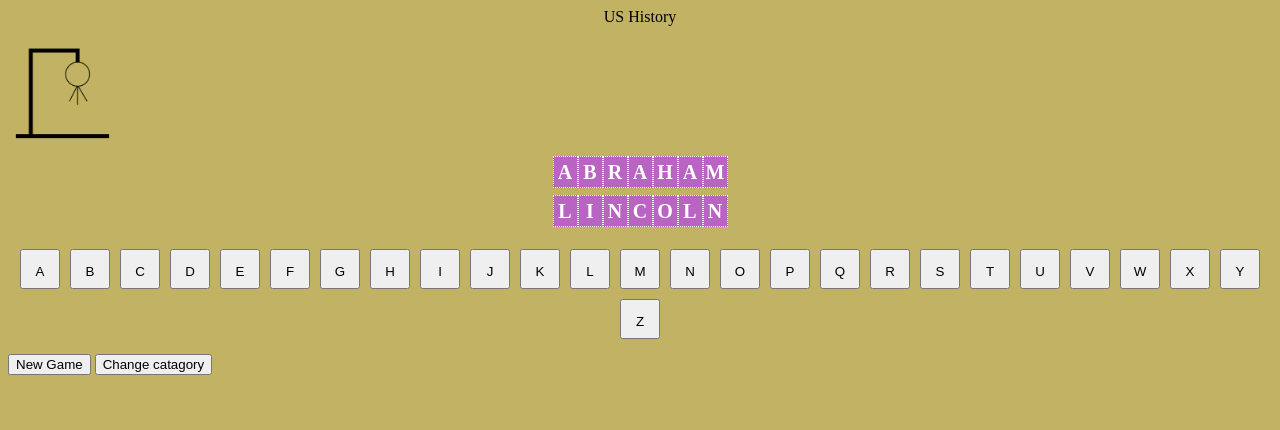
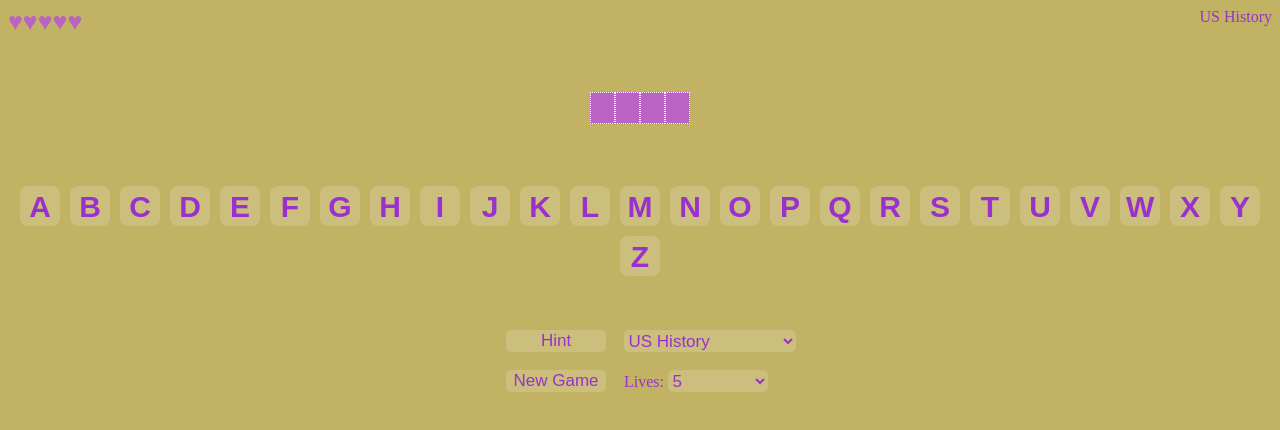
Before and after one commit to dragonflyinmypool/HangmanV2, a Svelte app: page / in a window 1280 px wide. Shown: the top 430 px of the page. Built offline with nearby package versions, Linux system fonts and the light colour scheme.

Commit message:
"Updated several features"

```diff
--- a/src/App.svelte
+++ b/src/App.svelte
@@ -4,37 +4,100 @@
   import Menu from "./lib/Menu.svelte";
   import HangmanAnimation from "./lib/HangmanAnimation.svelte";
   import Keyboard2 from "./lib/Keyboard2.svelte";
+  import item from "./assets/wordList.json";
+
+  // GAME SETUP
+
+  // Current settings
+  let settings = {
+    lives: ["1", "2", "3", "4", "5", "6", "7"],
+    totalLives: "5",
+    catagories: ["Animals", "US History", "Famous Landmarks"],
+    currentCatagory: "US History",
+  };
 
   // Content data
-  let catagories = ["US History", "US Presidents", "Famous landmarks"];
-  let word = "ABRAHAM LINCOLN";
+  let words;
+  let curentTopic;
+  let word;
 
-  // Proccess the word
-  let splitByWord = word.split(" ");
-  let eachWordSplit = splitByWord.map(function (element) {
-    return element.split("");
-  });
+  // Status
+  // possible statuses: play, lost, won
+  let status;
+  // Game variables
+  let pickedLetters = [];
+  let splitByWord;
+  let eachWordSplit;
+  let allLetters;
+  let livesLeft;
 
-  let wordSplit = ["a", "b"];
-  // Keyboard
-  let allLetters = [...Array(26)].map((_, i) =>
-    String.fromCharCode(i + 97).toUpperCase()
-  );
+  function newGame() {
+    status = "play";
+    livesLeft = Number(settings.totalLives);
+    pickedLetters = [];
 
-  let pickedLetters = [];
+    curentTopic = settings.currentCatagory;
+    settings = settings;
 
+    // Pick the word
+    words = item.words;
+    let currentWordList = words[curentTopic];
+    console.log(currentWordList);
+    word = currentWordList[Math.floor(Math.random() * currentWordList.length)];
+
+    word = word.toUpperCase();
+
+    // Proccess the word
+    splitByWord = word.split(" ");
+    eachWordSplit = splitByWord.map((element) => element.split(""));
+
+    // Keyboard
+    allLetters = [...Array(26)].map((_, i) =>
+      String.fromCharCode(i + 97).toUpperCase()
+    );
+  }
+  newGame();
+
+  // GAME PLAY
+  // Handle letter click
   function letterClick(e) {
+    // Update letter list
     pickedLetters.push(e.detail);
     allLetters = allLetters;
+    eachWordSplit = eachWordSplit;
+
+    // Update lives
+    let theLettersSplit = word.split("");
+    livesLeft = theLettersSplit.includes(e.detail) ? livesLeft : livesLeft - 1;
+
+    // Check for game over
+    if (livesLeft < 1) {
+      status = "lost";
+    }
+
+    // // Check for win
+    let lettersWithoutSpaces = word.replace(" ", "").replace(" ", "").split("");
+    let checker = (arr, target) => target.every((v) => arr.includes(v));
+    if (checker(pickedLetters, lettersWithoutSpaces)) {
+      status = "won";
+    }
   }
 </script>
 
 <main>
-  <Prompt>{catagories[0]}</Prompt>
-  <HangmanAnimation />
-  <WordDisplay {eachWordSplit} />
-  <Keyboard2 {allLetters} {pickedLetters} on:letterClick={letterClick} />
-  <Menu />
+  <div id="header">
+    <HangmanAnimation {livesLeft} {status} />
+    <Prompt>{settings.currentCatagory}</Prompt>
+  </div>
+
+  <WordDisplay {eachWordSplit} {pickedLetters} {status} />
+  <Keyboard2
+    {allLetters}
+    {pickedLetters}
+    {status}
+    on:letterClick={letterClick}
+  />
+  <Menu on:newGame={newGame} {settings} />
 </main>
 
 <style>
@@ -44,4 +107,8 @@
     align-items: center;
     row-gap: 15px;
   }
+  #header {
+    display: flex;
+    justify-content: space-between;
+  }
 </style>
--- a/src/app.css
+++ b/src/app.css
@@ -1,4 +1,9 @@
 /* Colors */
+
+body,
+button {
+    color: darkorchid
+}
 
 body {
     background-color: rgb(194, 178, 99);
@@ -9,3 +14,23 @@ body {
     color: white;
     border: dotted 1.5px white;
 }
+
+.livesContainer {
+    color: rgb(185 99 194);
+}
+
+.unpicked {
+    color: rgb(185, 99, 194, .2);
+}
+
+button {
+    border: none;
+    border-radius: 5px;
+    background-color: #ffffff29;
+}
+
+select,
+option {
+    background-color: #ffffff29;
+    color: darkorchid
+}
--- /dev/null
+++ b/src/assets/wordList.json
@@ -0,0 +1,130 @@
+{
+  "words": {
+    "Animals": [
+      "Aardvark",
+      "Alpaca",
+      "Anaconda",
+      "Angelfish",
+      "Ant",
+      "Anteater",
+      "Antelope",
+      "Ape",
+      "Armadillo",
+      "Donkey",
+      "Baboon",
+      "Badger",
+      "Barracuda",
+      "Bat",
+      "Bear",
+      "Beaver",
+      "Bee",
+      "Bird",
+      "Bison",
+      "Boar",
+      "Buffalo",
+      "Butterfly",
+      "Camel",
+      "Canary",
+      "Capuchin",
+      "Caribou",
+      "Cassowary",
+      "Cat",
+      "Caterpillar",
+      "Cattle",
+      "Chamois",
+      "Cheetah",
+      "Chicken",
+      "Chimpanzee",
+      "Chinchilla",
+      "Chipmunk",
+      "Clam",
+      "Cobra",
+      "Cockroach",
+      "Cod",
+      "Condor",
+      "Coral",
+      "Cougar",
+      "Cow",
+      "Coyote",
+      "Crab",
+      "Crane",
+      "Crocodile",
+      "Crow",
+      "Deer",
+      "Dinosaur",
+      "Dog",
+      "Dolphin",
+      "Dove",
+      "Dragonfly",
+      "Duck",
+      "Eagle",
+      "Earthworm",
+      "Eel",
+      "Elephant",
+      "Elk",
+      "Emu",
+      "Falcon",
+      "Ferret",
+      "Fish",
+      "Flamingo",
+      "Fly",
+      "Fox",
+      "Frog",
+      "Gazelle",
+      "Gerbil",
+      "Giraffe",
+      "Gnat",
+      "Gnu",
+      "Goat",
+      "Goldfish",
+      "Gorilla",
+      "Grasshopper",
+      "Grouse",
+      "Guanaco",
+      "Guinea pig",
+      "Gull",
+      "Hamster",
+      "Hare",
+      "Hawk",
+      "Heron",
+      "Herring",
+      "Hornet",
+      "Horse",
+      "Human",
+      "Hummingbird",
+      "Hyena",
+      "Iguana",
+      "Impala",
+      "Insect",
+      "Jaguar",
+      "Jay",
+      "Jellyfish",
+      "Kangaroo",
+      "Kingfisher",
+      "Koala",
+      "Komodo dragon",
+      "Kouprey",
+      "Kudu",
+      "Labrador retriever",
+      "Ladybug",
+      "Lemur",
+      "Leopard",
+      "Lion",
+      "Lizard",
+      "Llama",
+      "Lobster",
+      "Magpie",
+      "Mallard",
+      "Manatee",
+      "Mandrill",
+      "Markhor",
+      "Mastiff",
+      "Mayfly",
+      "Meerkat",
+      "Millipede",
+      "Mink"
+    ],
+    "US History": ["Lincoln", "Bush"],
+    "Famous Landmarks": ["Empire State Building", "London Bridge"]
+  }
+}
--- a/src/lib/HangmanAnimation.svelte
+++ b/src/lib/HangmanAnimation.svelte
@@ -1,7 +1,22 @@
-<img src="./hangmanGraphic.png" alt="background" />
+<script>
+  export let livesLeft;
+  export let status;
+</script>
+
+<div class="livesContainer">
+  {#if status == "play"}
+    {#each Array(livesLeft) as _, index (index)}
+      &#9829;
+    {/each}
+  {:else if status == "lost"}
+    You loose! 😬
+  {:else}
+    You won! 🏆
+  {/if}
+</div>
 
 <style>
-  img {
-    height: 100px;
+  .livesContainer {
+    font-size: 25px;
   }
 </style>
--- a/src/lib/Keyboard2.svelte
+++ b/src/lib/Keyboard2.svelte
@@ -1,13 +1,16 @@
 <script>
   export let allLetters;
   export let pickedLetters;
+  export let status;
 
   import { createEventDispatcher } from "svelte";
   const dispatch = createEventDispatcher();
 
   function disableKeys(letter) {
-    // allLetters = allLetters;
-    return pickedLetters.includes(letter) ? true : false;
+    if (status == "lost" || status == "won") {
+      return true;
+    }
+    return pickedLetters.includes(letter);
   }
 </script>
 
@@ -16,6 +19,7 @@
     <button
       disabled={disableKeys(letter)}
       class="kLetter"
+      class:unpicked={disableKeys(letter)}
       on:click={() => {
         dispatch("letterClick", letter);
       }}
@@ -32,11 +36,19 @@
     gap: 10px;
     justify-content: center;
   }
-
   .kLetter {
     width: 40px;
     height: 40px;
     text-align: center;
     line-height: 40px;
+    font-weight: bold;
+    font-size: 30px;
+  }
+  .unpicked {
+    font-weight: 100;
+  }
+  button {
+    border: none;
+    border-radius: 20%;
   }
 </style>
--- a/src/lib/Menu.svelte
+++ b/src/lib/Menu.svelte
@@ -1,4 +1,53 @@
-<div>
-  <button>New Game</button>
-  <button>Change catagory</button>
+<script>
+  import { createEventDispatcher } from "svelte";
+  import SelectButton from "./SelectButton.svelte";
+  export let settings;
+
+  let dispatch = createEventDispatcher();
+
+  function newGame() {
+    dispatch("newGame");
+  }
+  function changeCatagory(e) {
+    settings.currentCatagory = e.target.value;
+    settings = settings;
+    newGame();
+  }
+
+  function changeLives(e) {
+    settings.totalLives = e.target.value;
+    settings = settings;
+    newGame();
+  }
+</script>
+
+<div id="container">
+  <button>Hint</button>
+  <SelectButton
+    options={settings.catagories}
+    currentOption={settings.currentCatagory}
+    on:change={changeCatagory}
+  />
+  <button on:click={newGame}>New Game</button>
+  <SelectButton
+    options={settings.lives}
+    currentOption={settings.totalLives}
+    on:change={changeLives}>Lives:</SelectButton
+  >
 </div>
+
+<style>
+  #container {
+    min-height: 100px;
+    display: grid;
+    gap: 18px;
+    align-items: center;
+    align-content: center;
+    justify-content: center;
+    grid-template-columns: 100px 150px;
+    padding: 20px;
+  }
+  button {
+    font-size: 17px;
+  }
+</style>
--- /dev/null
+++ b/src/lib/SelectButton.svelte
@@ -0,0 +1,30 @@
+<script>
+  export let options;
+  export let currentOption;
+
+  console.log(options);
+</script>
+
+<div>
+  <slot />
+  <select value={currentOption} on:change>
+    {#each options as option}
+      <option value={option}>
+        {option}
+      </option>
+    {/each}
+  </select>
+</div>
+
+<style>
+  select {
+    border: none;
+    border-radius: 5px;
+    font-size: 17px;
+    padding: 0.5px;
+    min-width: 100px;
+  }
+  option {
+    background-color: #ffffff29;
+  }
+</style>
--- a/src/lib/WordDisplay.svelte
+++ b/src/lib/WordDisplay.svelte
@@ -1,5 +1,9 @@
 <script>
   export let eachWordSplit = [];
+  export let pickedLetters;
+  export let status;
+
+  // Set up display
   for (let index = 0; index < eachWordSplit.length; index++) {
     const element = eachWordSplit[index];
   }
@@ -9,13 +13,21 @@
   {#each eachWordSplit as word, i}
     <div class="line">
       {#each eachWordSplit[i] as letter}
-        <div class="letter">{letter}</div>
+        <div class="letter">
+          {pickedLetters.includes(letter) || status == "lost" ? letter : ""}
+        </div>
       {/each}
     </div>
   {/each}
 </div>
 
 <style>
+  #container {
+    min-height: 120px;
+    display: grid;
+    justify-content: center;
+    align-items: center;
+  }
   .line {
     display: flex;
     align-content: center;
```
